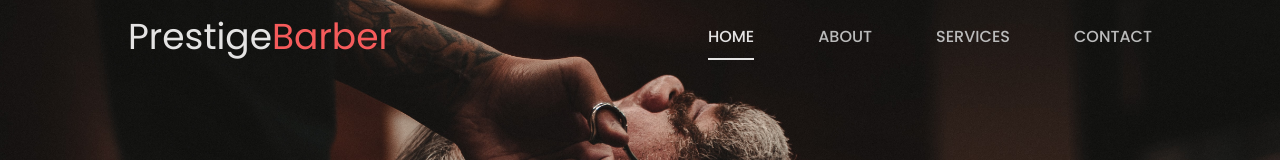
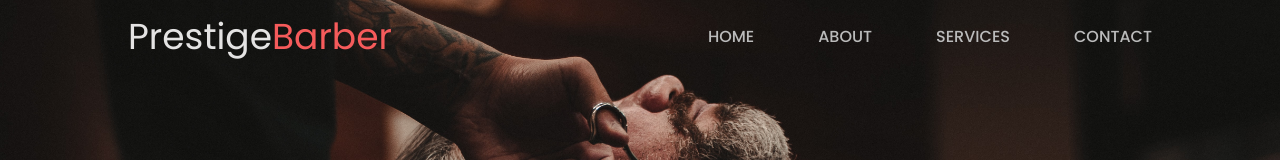
Before and after one commit to Apjuve/Prestigebarbr, a React (Create React App) app: page / in a window 1280 px wide. Shown: the top 160 px of the page. Built offline with nearby package versions, Linux system fonts and the light colour scheme.

Commit message:
removed active link class to header link

```diff
--- a/package.json
+++ b/package.json
@@ -1,17 +1,21 @@
 {
   "name": "prestigebr",
+  "homepage": "https://Apjuve.github.io/Prestigebarbr",
   "version": "0.1.0",
   "private": true,
   "dependencies": {
     "@testing-library/jest-dom": "^5.16.5",
     "@testing-library/react": "^13.4.0",
     "@testing-library/user-event": "^13.5.0",
+    "gh-pages": "^4.0.0",
     "react": "^18.2.0",
     "react-dom": "^18.2.0",
     "react-scripts": "5.0.1",
     "web-vitals": "^2.1.4"
   },
   "scripts": {
+    "predeploy": "npm run build",
+    "deploy": "gh-pages -d build",
     "start": "react-scripts start",
     "build": "react-scripts build",
     "test": "react-scripts test",
--- a/src/components/sections/Header.js
+++ b/src/components/sections/Header.js
@@ -23,7 +23,7 @@ const Header = () => {
         <div className={`nav__menu ${menuState ? ' show-menu' : ''}`} id="nav-menu">
           <ul className="nav__list">
             <li className="nav__item">
-              <a href="#" className="nav__link active-link">Home</a>
+              <a href="#" className="nav__link">Home</a>
             </li>
             <li className="nav__item">
               <a href="#about" className="nav__link">About</a>
```
Also changed, not shown: 19 other files (tests, documents, lock files or other folders).
